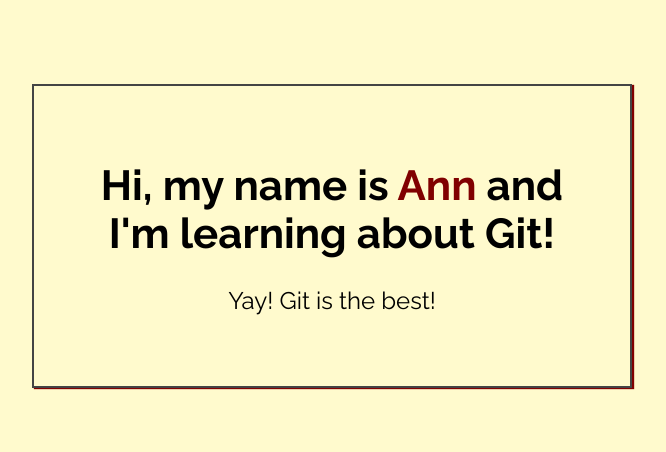
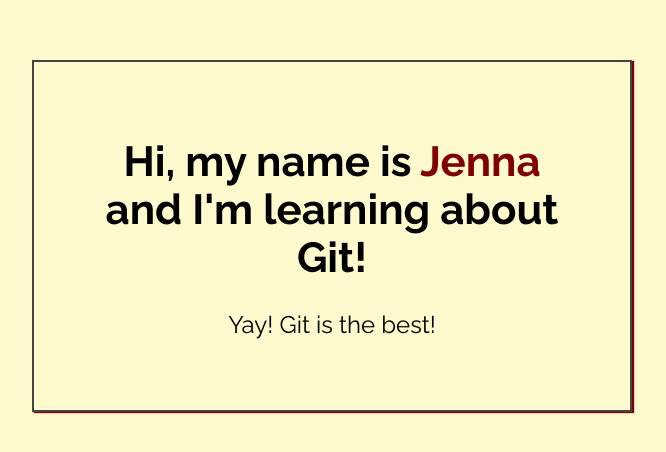
Before and after one commit to Djhouge/my-first-repo, a plain HTML site: page index.html in a window 1280 px wide. Shown: the part 164-616 px from the top of the page, without its empty margins (308-974 px from the left). Drawn offline with Linux system fonts and the light colour scheme.

Commit message:
Added name to index.html

```diff
--- a/index.html
+++ b/index.html
@@ -14,7 +14,7 @@
 <body>
 
     <div class="greeting">
-        <h1>Hi, my name is <span class="highlight">Ann</span> and I'm learning about Git! </h1>
+        <h1>Hi, my name is <span class="highlight">Jenna</span> and I'm learning about Git! </h1>
 
         <p>Yay! Git is the best!</p>
     </div>
```
